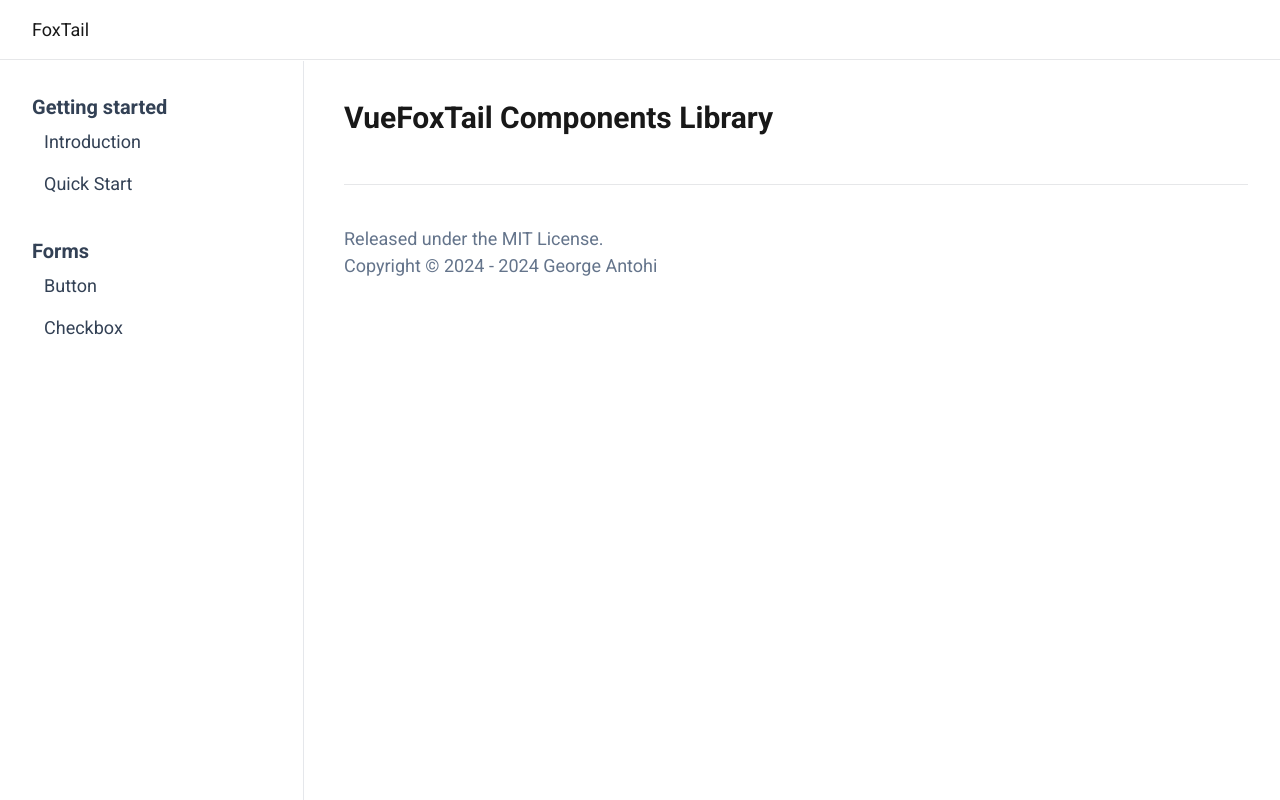
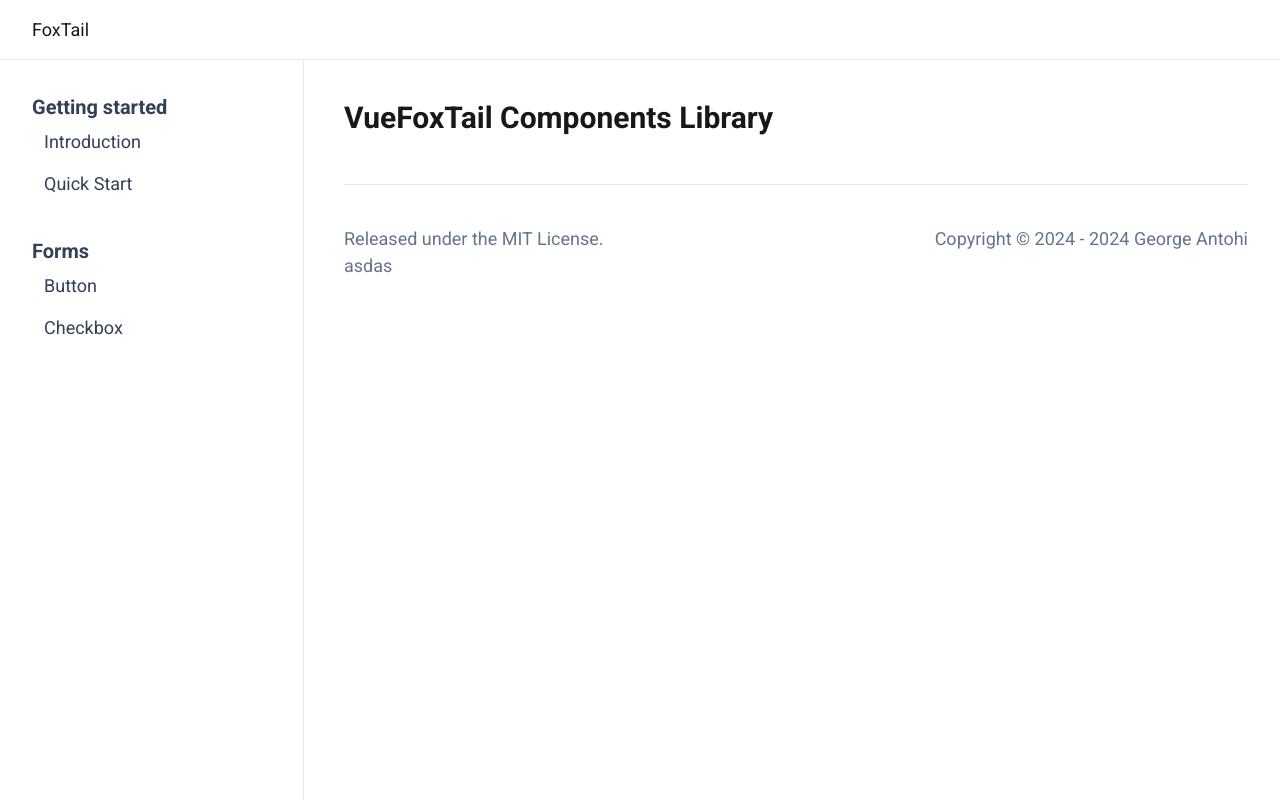
Before and after one commit to sg1asgard/vuefoxtail, a Vue app: page / in a window 1280 px wide. Built offline with nearby package versions, Linux system fonts and the light colour scheme; what @highlightjs/vue-plugin would draw is missing.

Commit message:
general info

```diff
--- a/src/components/layout/FooterPart.vue
+++ b/src/components/layout/FooterPart.vue
@@ -4,10 +4,8 @@ import { ref } from 'vue'
 const currentYear = ref(new Date())
 </script>
 <template>
-  <footer
-    class="mt-12 pt-10 pb-28 sm:flex justify-between text-slate-500 border-t-[1px] border-slate-900/10"
-  >
-    <div>
+  <footer class="mt-12 pt-10 pb-28 text-slate-500 border-t-[1px] border-slate-900/10">
+    <div class="sm:flex justify-between">
       <p>
         Released under the
         <a class="vt-link link link" :href="license.url" target="_blank" rel="noopener noreferrer"
@@ -16,5 +14,7 @@ const currentYear = ref(new Date())
       </p>
       <p class="copyright">Copyright © 2024 - {{ currentYear.getFullYear() }} George Antohi</p>
     </div>
+
+    <div>asdas</div>
   </footer>
 </template>
```
